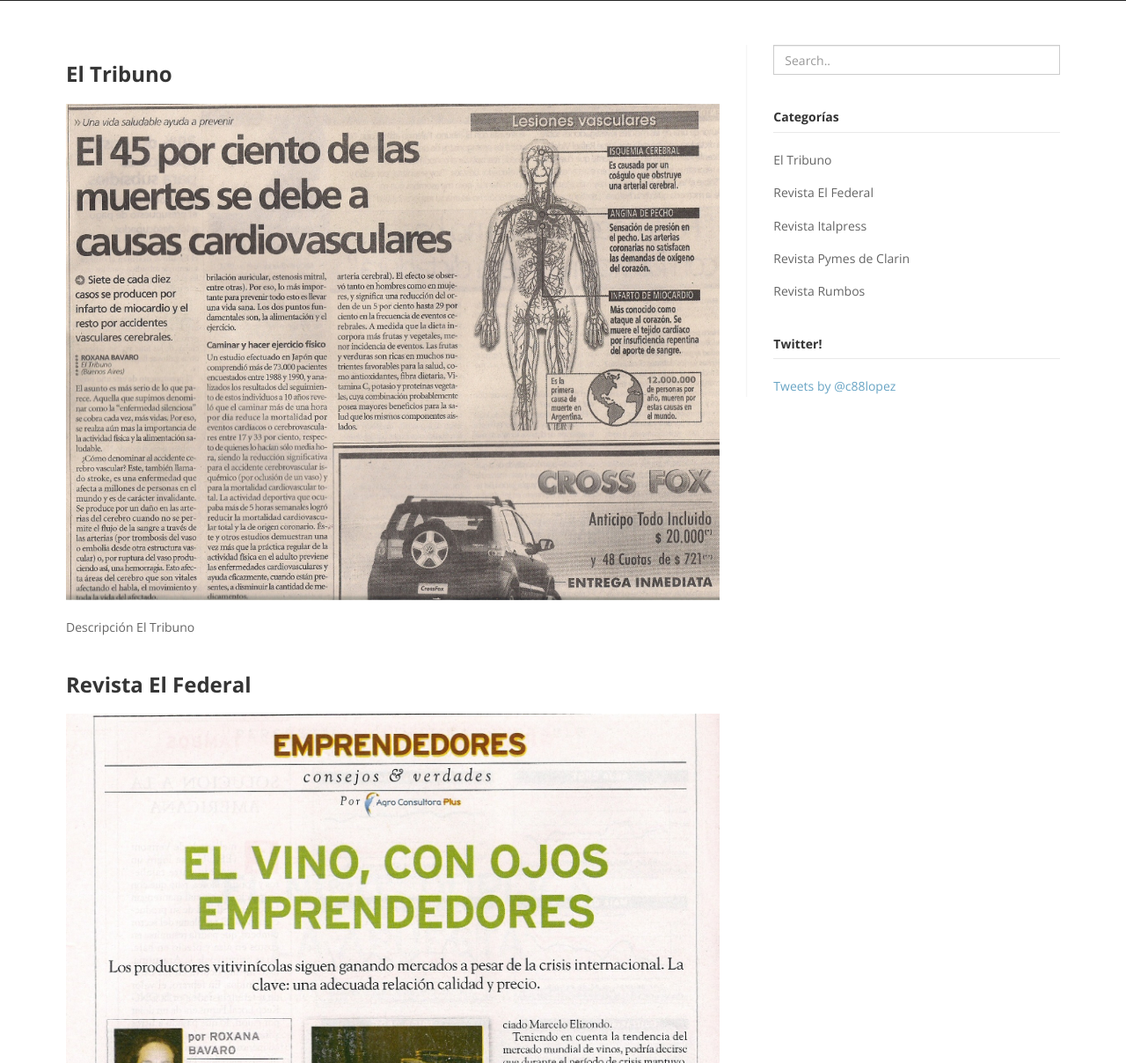
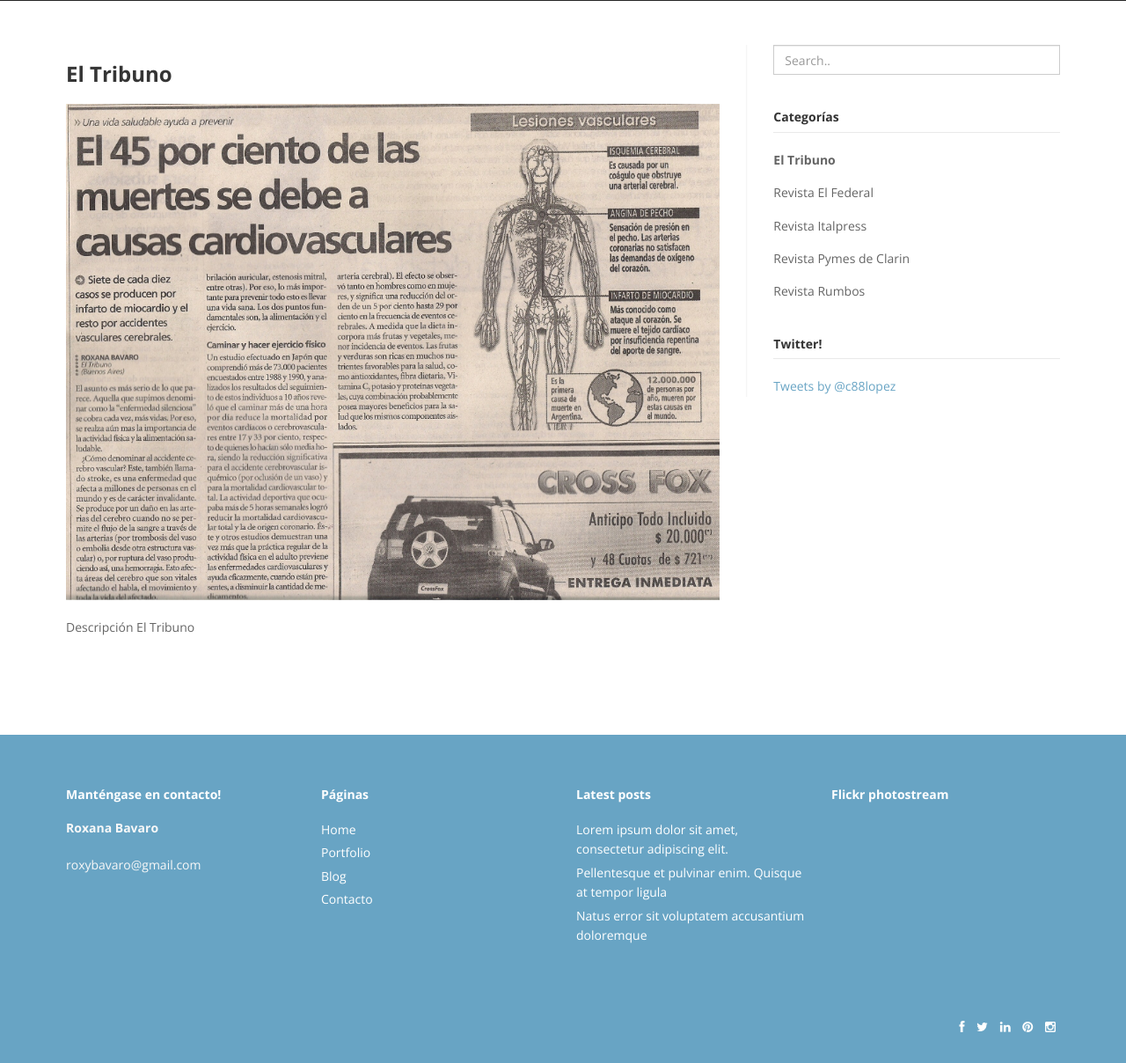
Before and after one commit to c88lopez/roxy, a PHP site: page /grafica.php?categoria=tribuno in a window 1280 px wide. Shown: the part 211-1419 px from the top of the page at 88% size. Run offline with PHP 8.4, Linux system fonts and the light colour scheme; some libraries are stand-ins or nearby versions.

Commit message:
Se realizaron los siguientes cambios: - Se apica logica para categorizar los materiales de grafica.

```diff
--- a/grafica.php
+++ b/grafica.php
@@ -45,6 +45,9 @@
             <div class="row">
                 <div class="col-lg-8">
 
+                    <?php
+                        if ('tribuno' === $_GET['categoria'] || !isset($_GET['categoria'])) {
+                    ?>
                     <article>
                             <div class="post-image">
                                 <div class="post-heading">
@@ -56,6 +59,10 @@
                                  Descripción El Tribuno
                             </p>
                     </article>
+
+                    <?php
+                        } else if ('elfederal' === $_GET['categoria']) {
+                    ?>
 
                     <article>
                         <div class="post-slider">
@@ -86,6 +93,10 @@
                         </p>
                     </article>
 
+                    <?php
+                        } else if ('italpress' === $_GET['categoria']) {
+                    ?>
+
                     <article>
                         <div class="post-slider">
                             <div class="post-heading">
@@ -108,6 +119,10 @@
                              Descripción Italpress
                         </p>
                     </article>
+
+                    <?php
+                        } else if ('pymesclarin' === $_GET['categoria']) {
+                    ?>
 
                     <article>
                         <div class="post-slider">
@@ -150,6 +165,10 @@
                         </p>
                     </article>
 
+                    <?php
+                        } else if ('rumbos' === $_GET['categoria']) {
+                    ?>
+
                     <article>
                         <div class="post-slider">
                             <div class="post-heading">
@@ -187,6 +206,10 @@
                              Descripción Rumbos
                         </p>
                     </article>
+
+                    <?php
+                        }
+                    ?>
                 </div>
 
                 <div class="col-lg-4">
@@ -201,11 +224,11 @@
                         <div class="widget">
                             <h5 class="widgetheading">Categorías</h5>
                             <ul class="cat">
-                                <li><i class="icon-angle-right"></i><a href="#">El Tribuno</a></li>
-                                <li><i class="icon-angle-right"></i><a href="#">Revista El Federal</a></li>
-                                <li><i class="icon-angle-right"></i><a href="#">Revista Italpress</a></li>
-                                <li><i class="icon-angle-right"></i><a href="#">Revista Pymes de Clarin</a></li>
-                                <li><i class="icon-angle-right"></i><a href="#">Revista Rumbos</a></li>
+                                <li><i class="icon-angle-right"></i><a href="?categoria=tribuno"><span <?php if ('tribuno' === $_GET['categoria'] || !isset($_GET['categoria'])) { ?> style="font-weight: bold;"<?php } ?>>El Tribuno</span></a></li>
+                                <li><i class="icon-angle-right"></i><a href="?categoria=elfederal"><span <?php if ('elfederal' === $_GET['categoria']) { ?> style="font-weight: bold;"<?php } ?>>Revista El Federal</span></a></li>
+                                <li><i class="icon-angle-right"></i><a href="?categoria=italpress"><span <?php if ('italpress' === $_GET['categoria']) { ?> style="font-weight: bold;"<?php } ?>>Revista Italpress</span></a></li>
+                                <li><i class="icon-angle-right"></i><a href="?categoria=pymesclarin"><span <?php if ('pymesclarin' === $_GET['categoria']) { ?> style="font-weight: bold;"<?php } ?>>Revista Pymes de Clarin</span></a></li>
+                                <li><i class="icon-angle-right"></i><a href="?categoria=rumbos"><span <?php if ('rumbos' === $_GET['categoria']) { ?> style="font-weight: bold;"<?php } ?>>Revista Rumbos</span></a></li>
                             </ul>
                         </div>
 
```
